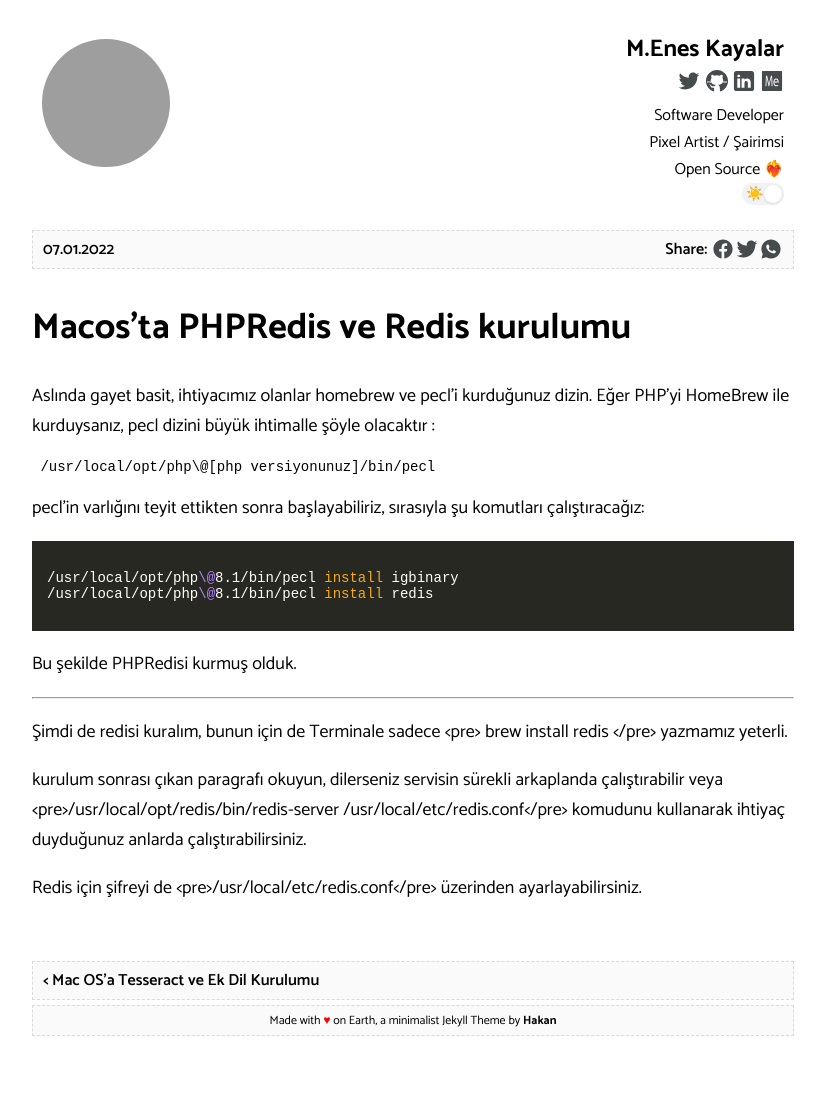
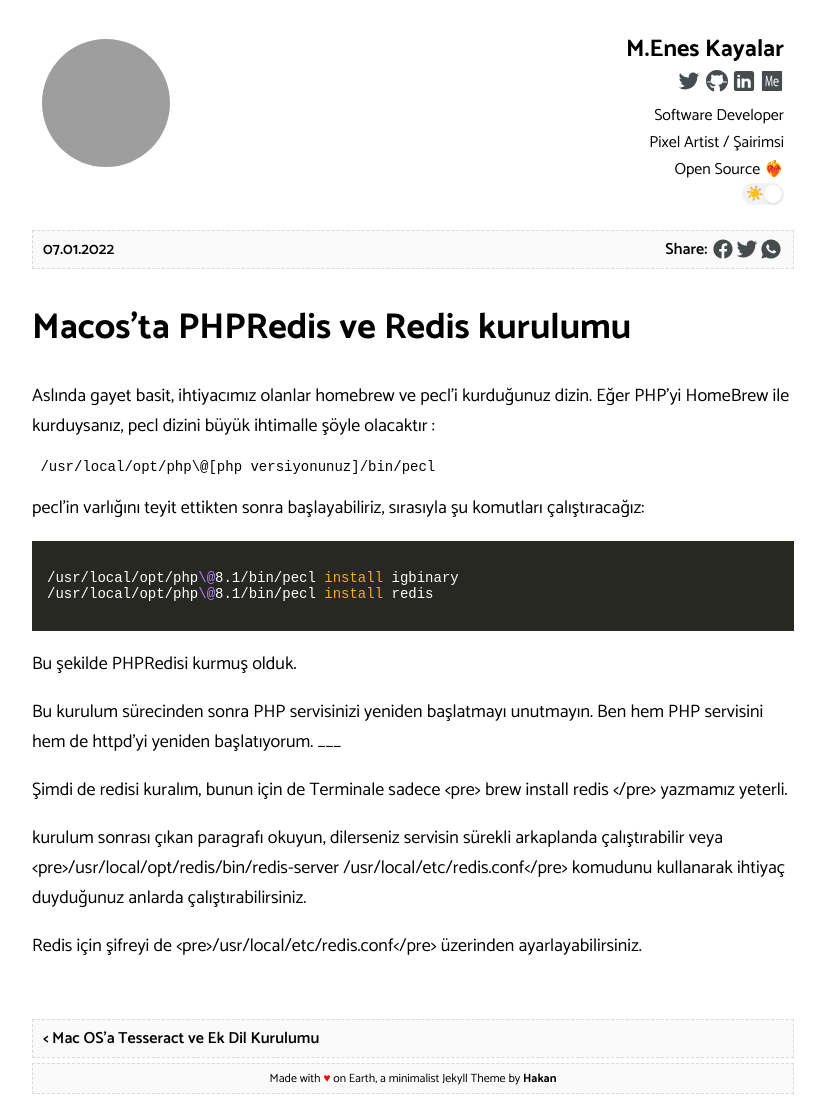
Before and after one commit to merchizm/merchizm.github.io, a Jekyll site: the page built from _posts/2022-01-07-macos-redis-kurulumu.md, in a window 1280 px wide. Shown: the whole page, without its empty margins (227-1052 px from the left). Built offline with Jekyll 4.4.1, drawn with Linux system fonts in a browser that asks for light colours; comment, search, counter and statistics services are not loaded; before the commit the page ends 1041 px from its top, so only the background shows below that.

Commit message:
Macos'ta PHPRedis ve Redis kurulumu

```diff
--- a/_posts/2022-01-07-macos-redis-kurulumu.md
+++ b/_posts/2022-01-07-macos-redis-kurulumu.md
@@ -22,6 +22,7 @@
 
 Bu şekilde PHPRedisi kurmuş olduk.
 
+Bu kurulum sürecinden sonra PHP servisinizi yeniden başlatmayı unutmayın. Ben hem PHP servisini hem de httpd'yi yeniden başlatıyorum.
 ___
 
 Şimdi de redisi kuralım, bunun için de Terminale sadece <pre> brew install redis </pre> yazmamız yeterli.
```
